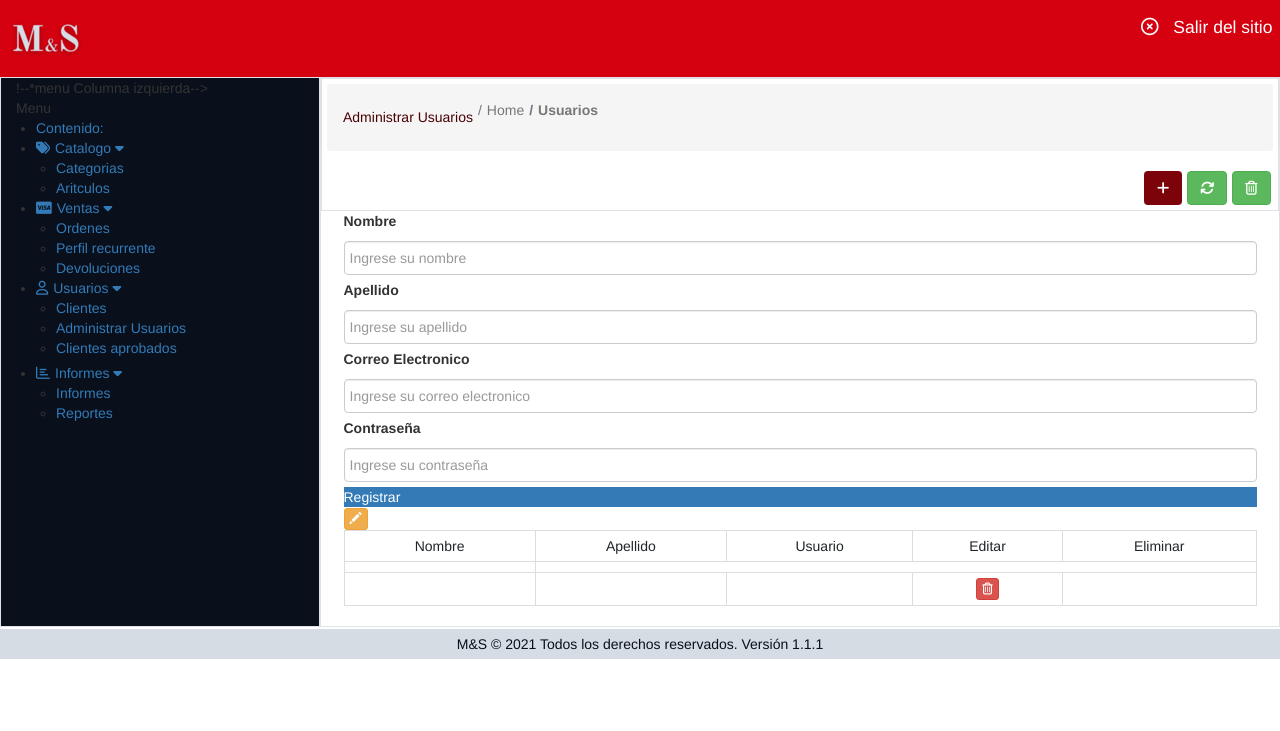
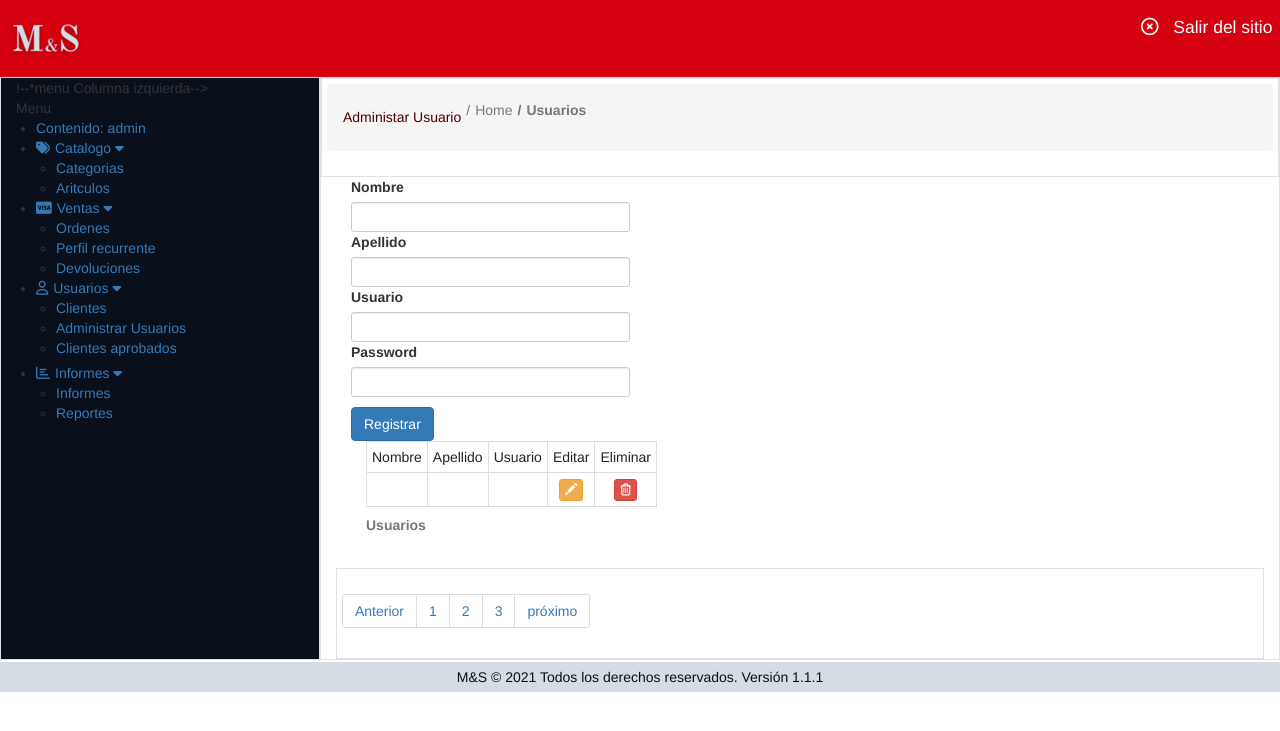
Before and after one commit to impacevanend/MORITASTORE, a PHP site: page /pruebas/vistas/usuarios.php in a window 1280 px wide. Shown: the top 731 px of the page. Run offline with PHP 8.4, Linux system fonts and the light colour scheme; a user stored in the database is signed in; data comes from the database, SQL or seed files in the repository; some libraries are stand-ins or nearby versions.

Commit message:
Se agrega validación de vista usuario

```diff
--- a/php/vistas/menu.php
+++ b/php/vistas/menu.php
@@ -3,7 +3,7 @@
       Menu
    </div>
    <ul>
-      <li class=""><a href="#">Contenido:</a></li>
+      <li class=""><a href="#">Contenido: <?php echo $_SESSION['usuario'];?></a></li>
       <li>
          <a href="#" class="feat-btn"><i class="fas fa-tags me-2"></i>Catalogo
             <span class="fas fa-caret-down first"></span>
@@ -29,7 +29,13 @@
          </a>
          <ul class="serv-cam">
             <li><a href="clients/clientes.html">Clientes</a></li>
-            <li><a href="usuarios.php">Administrar Usuarios</a></li>
+
+
+           <?php if($_SESSION['usuario']== "admin"): ?>
+           <li><a href="usuarios.php">Administrar Usuarios</a></li>
+           <?php endif; ?>
+
+
             <li><a href="clients/aprobacionesClientes.html">Clientes aprobados</a></li>
          </ul>
       </li>
--- a/php/vistas/usuarios.php
+++ b/php/vistas/usuarios.php
@@ -1,7 +1,7 @@
 <?php
 
 session_start();
-if (isset($_SESSION['usuario'])) {
+if (isset($_SESSION['usuario']) and $_SESSION['usuario']=='admin') {
 
 
 
@@ -23,6 +23,7 @@
         <link rel="stylesheet" type="text/css" href="pruebaModal/bootstrap/css/bootstrap.css">
         <script src="pruebaModal/jquery-3.1.1.min.js"></script>
         <script src="pruebaModal/bootstrap/js/bootstrap.js"></script>
+
         <?php require_once "dependenciasCp.php"; ?>
 
     </head>
@@ -41,84 +42,59 @@
                 <div class="col-12 col-lg-3 border bg-success">
                     !--*menu Columna izquierda-->
                     <?php require_once("menu.php") ?>
-                    <?php require_once "../clases/Conexion.php";
 
-                    $c = new conectar();
-                    $conexion = $c->conexion();
-                    $sql = "SELECT id_categoria, nombreCategoria FROM categorias";
-
-                    $result = mysqli_query($conexion, $sql);
-                    ?>
                 </div>
                 <div class="col-12 col-lg-9 border">
                     <!--*menu  Columna derecha-->
                     <div class="row">
-                        <div class=" col-12 col-lg-12 p-2 border">
+                        <div class="col-12 col-lg-12 p-2 border">
                             <!-- *Migas de pan -->
                             <ol class="breadcrumb alert alert-dark">
-                                <li class="breadcrumb-item h5">Administrar Usuarios</li>
+                                <li class="breadcrumb-item h5">Administar Usuario</li>
                                 <a class="breadcrumb-item active" href="categoria.html" aria-current="page">Home</a>
                                 <a class="breadcrumb-item active alert-link" href="categoria.html">Usuarios</a>
                             </ol>
 
                             <!-- creasion de los botones  -->
-                            <div class="d-grid gap-1 d-md-flex justify-content-md-end">
-                                <button class="btn btn-dark me-md-1" type="button"><i class="fa fa-plus"></i></button>
-                                <button class="btn btn-success me-md-1" type="button"><i class="fa fa-refresh"></i></button>
-                                <button class="btn btn-success me-md-1" type="button"><i class="far fa-trash-alt"></i></button>
+
+                        </div>
+
+                    </div>
+                    <!-- formulario categoria -->
+                    <div class="container-fluid">
+                        <div class="row">
+                            <div class="col-sm-4">
+                                <form id="frmRegistro">
+                                    <label>Nombre</label>
+                                    <input type="text" class="form-control input-sm" name="nombre" id="nombre">
+                                    <label>Apellido</label>
+                                    <input type="text" class="form-control input-sm" name="apellido" id="apellido">
+                                    <label>Usuario</label>
+                                    <input type="text" class="form-control input-sm" name="usuario" id="usuario">
+                                    <label>Password</label>
+                                    <input type="text" class="form-control input-sm" name="password" id="password">
+                                    <p></p>
+                                    <span class="btn btn-primary" id="registro">Registrar</span>
+                                </form>
+                                <div class="col-sm-7">
+                                    <div id="tablaUsuariosLoad"></div>
+                                </div>
                             </div>
                         </div>
 
-                    </div>
-                    <div class="container-fluid">
-                        <div class="row">
-                            <div class="lg-4">
-
-                                <form id="frmRegistro">
-                                    <div class="form-row">
-                                        <div class="">
-                                            <label>Nombre</label>
-                                            <input type="text" placeholder="Ingrese su nombre" id="nombre" name="nombre" class="form-control my-2 p-2" aria-describedby="passwordHelpBlock">
-                                        </div>
-                                    </div>
-                                    <div class="form-row">
-                                        <div class="">
-                                            <label>Apellido</label>
-                                            <input type="text" placeholder="Ingrese su apellido" id="apellido" name="apellido" class="form-control my-2 p-2" aria-describedby="passwordHelpBlock">
-                                        </div>
-                                    </div>
-                                    <div class="form-row">
-                                        <div class="">
-                                            <label>Correo Electronico</label>
-                                            <input type="email" placeholder="Ingrese su correo electronico" class="form-control my-2 p-2" id="usuario" aria-describedby="emailHelp" name="usuario">
-                                        </div>
-                                    </div>
-                                    <div class="form-row">
-                                        <div class="col-sm7">
-                                            <label>Contraseña</label>
-                                            <input type="password" placeholder="Ingrese su contraseña" id="password" name="password" class="form-control my-2 p-2" aria-describedby="passwordHelpBlock">
-                                        </div>
-                                    </div>
-                                    <div class="form-row">
-                                        <div class=" d-grid gap-2">
-                                            <a class="btn1 btn-primary" id="registro">Registrar</a>
-                                        </div>
-                                    </div>
-
-                                </form>
-                            </div>
-                            <div class="lg-8">
-                                <div id="tablaUsuariosLoad">
-
-                                </div>
-                            </div>
-
-
-                        </div>
-                    </div>
                         <div class="row">
                             <!-- *PAginación -->
-
+                            <div class="col-12 col-lg-12 p-2 border">
+                                <nav aria-label="Page navigation example">
+                                    <ul class="pagination">
+                                        <li class="page-item"><a class="page-link" href="../dashboard.html">Anterior</a></li>
+                                        <li class="page-item"><a class="page-link" href="clientes.html">1</a></li>
+                                        <li class="page-item"><a class="page-link" href="clientes.html">2</a></li>
+                                        <li class="page-item"><a class="page-link" href="clientes.html">3</a></li>
+                                        <li class="page-item"><a class="page-link" href="../dashboard.html">próximo</a></li>
+                                    </ul>
+                                </nav>
+                            </div>
                         </div>
                     </div>
                     <!-- introduccion texto -->
@@ -131,22 +107,30 @@
             </div>
 
         </main>
+        <!-- Button trigger modal -->
+
+
+        <!-- Modal -->
+
 
     </body>
 
     </html>
 
 
-    <script src="../js/menu.js"></script>
+
+
     <script type="text/javascript">
         $(document).ready(function() {
-        $('#tablaUsuariosLoad').load('usuarios/tablaUsuarios.php')
+
+            $('#tablaUsuariosLoad').load('usuarios/tablaUsuarios.php');
+
             $('#registro').click(function() {
 
                 vacios = validarFormVacio('frmRegistro');
 
                 if (vacios > 0) {
-                alert("Debes llenar todos los campos!!");
+                    alertify.alert("¡Debes llenar todos los campos!");
                     return false;
                 }
 
@@ -156,12 +140,13 @@
                     data: datos,
                     url: "../procesos/regLogin/registrarUsuario.php",
                     success: function(r) {
-                    alert(r);
+
 
                         if (r == 1) {
-                        alert("¡Agregado con exito!");
+                            $('#tablaUsuariosLoad').load('usuarios/tablaUsuarios.php');
+                            alertify.success("¡Agregado con exito!");
                         } else {
-                        alert("¡Fallo al agregar!, :(");
+                            alertify.error("¡Fallo al agregar!");
                         }
                     }
                 });
@@ -169,6 +154,11 @@
         });
     </script>
 
+
+
+
+    <script src="../js/menu.js"></script>
+
 <?php
 } else {
     header("location:../index.php");
--- a/php/vistas/usuarios/tablaUsuarios.php
+++ b/php/vistas/usuarios/tablaUsuarios.php
@@ -1,5 +1,5 @@
-<table class="table table-hover table-condensed table-bordered" style="text-align: center;">
-
+<table class="table table-hover table-condensed table-bordered" style="text-align:center;">
+    <caption><label>Usuarios</label></caption>
     <tr>
         <td>Nombre</td>
         <td>Apellido</td>
@@ -8,20 +8,21 @@
         <td>Eliminar</td>
     </tr>
 
-<td>
     <tr>
         <td></td>
         <td></td>
         <td></td>
-
+        <td>
         <span class="btn btn-warning btn-xs" >
 				<span class="glyphicon glyphicon-pencil"></span>
 			</span>
         </td>
         <td>
-            <span class="btn btn-danger btn-xs">
+        <span class="btn btn-danger btn-xs" >
 				<span class="far fa-trash-alt"></span>
 			</span>
         </td>
     </tr>
+
+
 </table>
```
Lines whose indentation alone changed are shown as unchanged.
